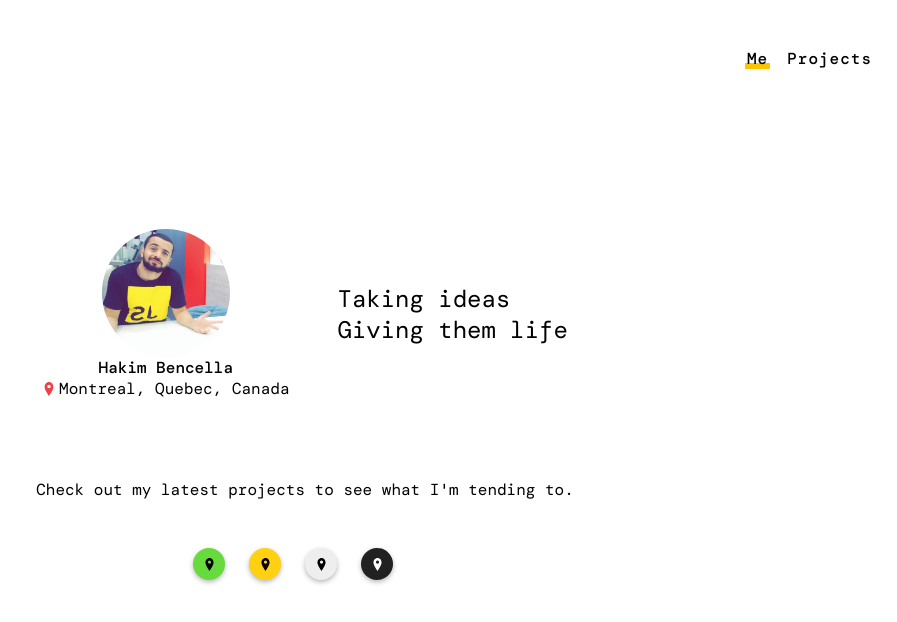
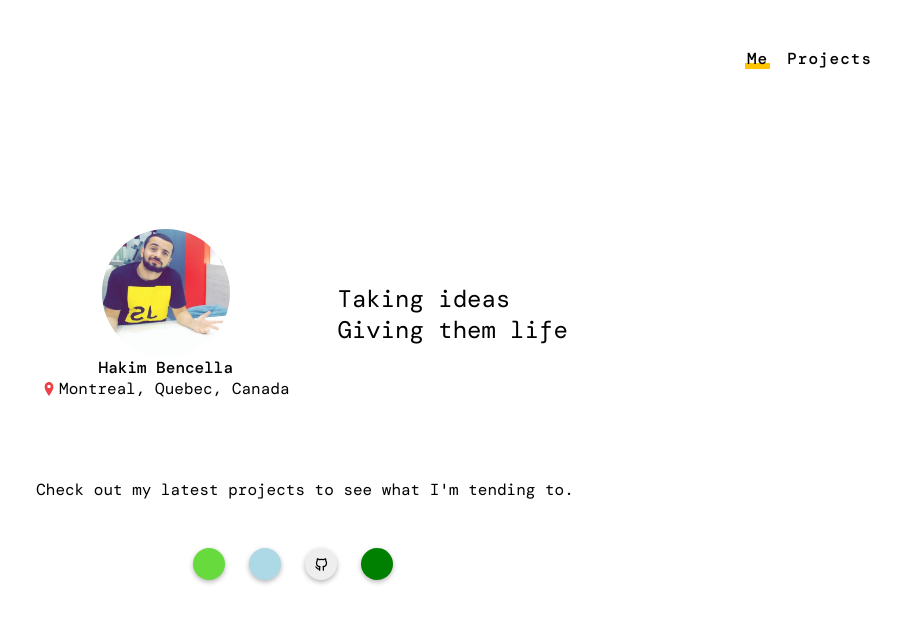
Before and after one commit to H4kim/portfolio-for-dev, a React (Create React App) app: page / in a window 1280 px wide. Shown: the top 622 px of the page, without its empty margins (383-1280 px from the left). Built offline with nearby package versions, Linux system fonts and the light colour scheme; a web font is replaced by a local one.

Commit message:
add socialIcon component and icons list constants

```diff
--- a/src/Components/SocialIcon/SocialIcon.js
+++ b/src/Components/SocialIcon/SocialIcon.js
@@ -1,7 +1,6 @@
 import React from 'react'
-import LocationIcon from '../../assets/icons/LocationIcon';
+import { iconsComponents } from '../../Utils/Constants';
 import classes from './SocialIcon.module.css';
-
 
 export const SocialIcon = (props) => {
     const Styles = {
@@ -20,10 +19,23 @@ export const SocialIcon = (props) => {
         }
     }
 
+    const renderIcon = () => {
+        const MyComponent = iconsComponents[props.icon]
+        if(!MyComponent) return null
+        return <MyComponent height={15} width={15} fill={props.iconColor || 'transparent'} />
+    }
+
 
     return (
-        <a href='#' style={Styles.iconContainer} className={classes.iconContainer}>
-           <LocationIcon height={13} width={13} fill={props.iconColor || 'black'}/>
+        // eslint-disable-next-line jsx-a11y/anchor-is-valid
+        <a href={props.link} style={Styles.iconContainer} className={classes.iconContainer}>
+           {renderIcon()}
         </a>
     )
 }
+
+
+/*
+
+
+*/
--- a/src/Containers/Home/Home.js
+++ b/src/Containers/Home/Home.js
@@ -3,8 +3,15 @@ import classes from './Home.module.css'
 import photo from '../../assets/hakim.jpeg';
 import LocationIcon from '../../assets/icons/LocationIcon';
 import { SocialIcon } from '../../Components/SocialIcon/SocialIcon';
+import { socialLinks } from '../../Utils/Constants';
 
 function Home() {
+
+    const renderIcons = () => {
+        return socialLinks.map(cur => {
+           return <SocialIcon key={cur.id} icon={cur.icon} backColor={cur.backColor} iconColor={cur.iconColor} link={cur.link} />
+        })
+    }
     return (
         <div className={classes.container}>
             <header className={classes.headerContainer}>
@@ -22,10 +29,7 @@ function Home() {
                 <p>Check out my latest projects to see what I'm tending to.</p>
             </div>
             <footer className={classes.footerContainer}>
-                <SocialIcon backColor='#67DB3D' />
-                <SocialIcon backColor='#FFD112' />
-                <SocialIcon backColor='#EEEEEE' />
-                <SocialIcon backColor='#212121' iconColor='white' />
+                {renderIcons()}
             </footer>
 
         </div>
--- /dev/null
+++ b/src/Utils/Constants.js
@@ -0,0 +1,37 @@
+export const  socialLinks = [
+    {
+        id:'email',
+        icon: 'emailIcon',
+        backColor: '#67DB3D',
+        iconColor:'black',
+        link:'#'
+    },
+    {
+        id:'linkedIn',
+        icon: 'linkedInIcon',
+        backColor: 'lightblue',
+        iconColor:'blue',
+        link:'#'
+    },
+    {
+        id:'github',
+        icon: 'githubIcon',
+        backColor: '#EEEEEE',
+        // iconColor:'red',
+        link:'#'
+    },
+    {
+        id:'twitter',
+        icon: 'twitterIcon',
+        backColor: 'green',
+        iconColor:'black',
+        link:'#'
+    },
+]
+
+export const iconsComponents = {
+    // emailIcon : require('../assets/icons/EmailIcon').default,
+    // linkedInIcon : require('../../assets/icons/LinkedInIcon').default,
+    githubIcon : require('../assets/icons/GithubIcon').default,
+    // twitterIcon : require('../../assets/icons/TitterIcon').default,
+}
--- /dev/null
+++ b/src/assets/icons/GithubIcon.js
@@ -0,0 +1,24 @@
+import * as React from "react"
+
+function GithubIcon(props) {
+  return (
+    <svg
+      xmlns="http://www.w3.org/2000/svg"
+      width={20}
+      height={20}
+      viewBox="0 0 24 24"
+      strokeWidth={2}
+      stroke="#000"
+      fill="none"
+      strokeLinecap="round"
+      strokeLinejoin="round"
+      className="prefix__icon prefix__icon-tabler prefix__icon-tabler-brand-github"
+      {...props}
+    >
+      <path d="M0 0h24v24H0z" stroke="none" />
+      <path d="M9 19c-4.286 1.35-4.286-2.55-6-3m12 5v-3.5c0-1 .099-1.405-.5-2 2.791-.3 5.5-1.366 5.5-6.04a4.567 4.567 0 00-1.333-3.21 4.192 4.192 0 00-.08-3.227s-1.05-.3-3.476 1.267a12.334 12.334 0 00-6.222 0C6.462 2.723 5.413 3.023 5.413 3.023a4.192 4.192 0 00-.08 3.227A4.566 4.566 0 004 9.486c0 4.64 2.709 5.68 5.5 6.014-.591.589-.56 1.183-.5 2V21" />
+    </svg>
+  )
+}
+
+export default GithubIcon
```
Also changed, not shown: src/assets/icons/location.svg (deleted), 1 other file (tests, documents, lock files or other folders).
